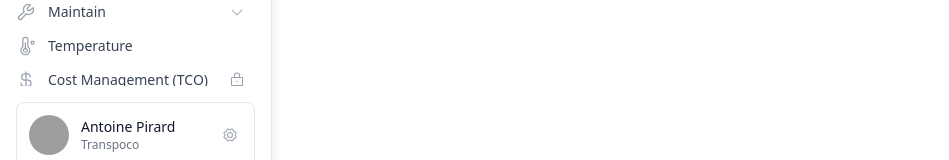
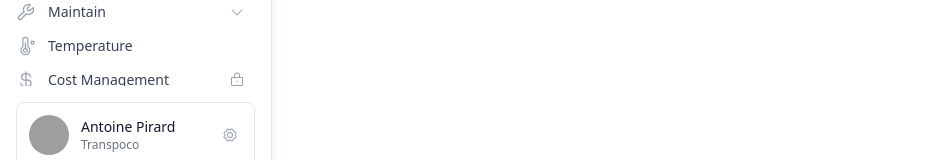
Before and after one commit to antoinepirard/transpoco-track, a Next.js app: page /new-navigation in a window 1280 px wide. Shown: the part 616-776 px from the top of the page, without its empty margins (0-949 px from the left). Built offline with nearby package versions, Linux system fonts and the light colour scheme; grey boxes are pictures that could not be loaded.

Commit message:
chore: update Cost Management label by removing TCO suffix

```diff
--- a/src/components/navigation/NavigationSidebarDemo.tsx
+++ b/src/components/navigation/NavigationSidebarDemo.tsx
@@ -252,7 +252,7 @@ const navigationData: NavigationSection[] = [
       },
       {
         id: 'cost-management',
-        label: 'Cost Management (TCO)',
+        label: 'Cost Management',
         icon: CurrencyDollarIcon,
       },
       {
```
